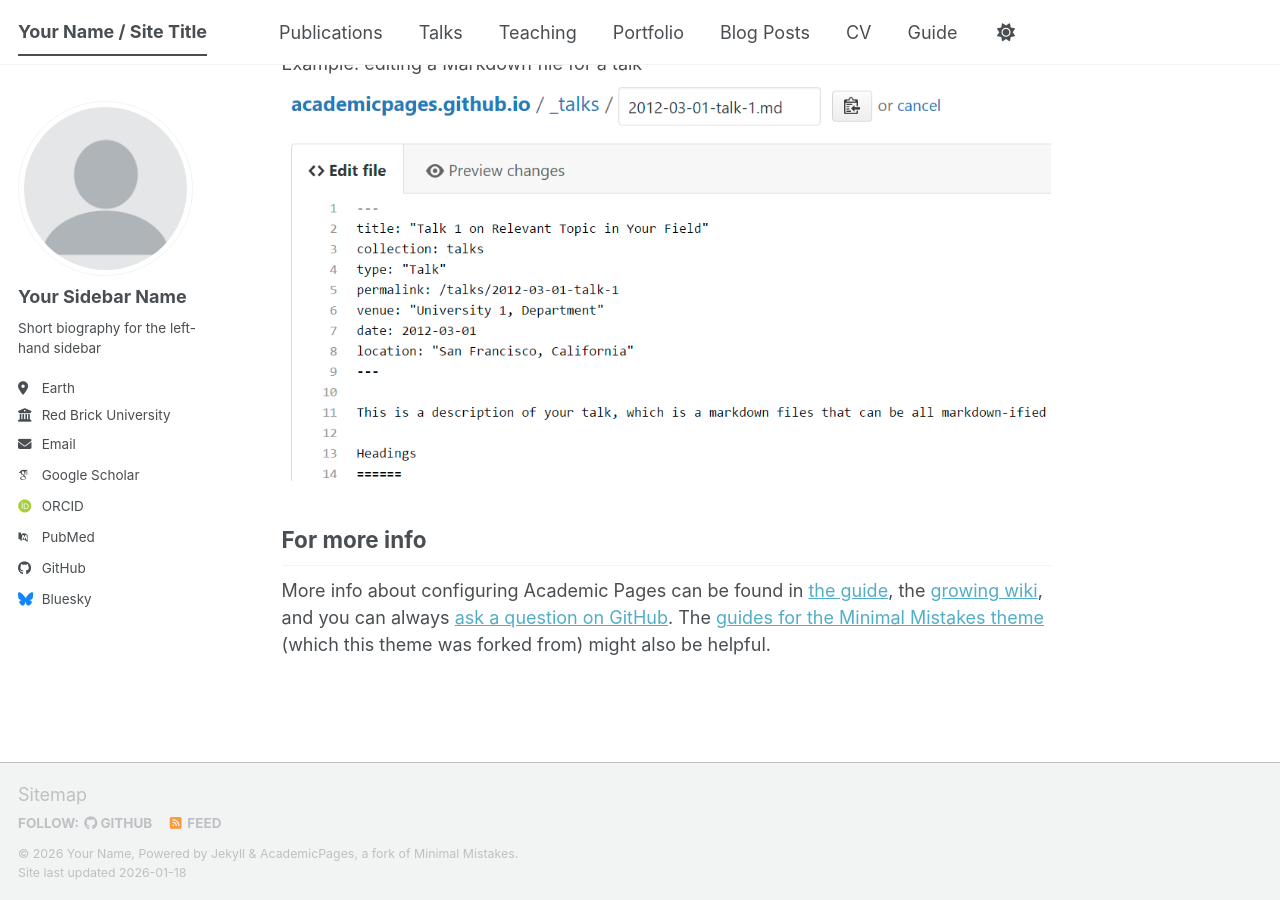
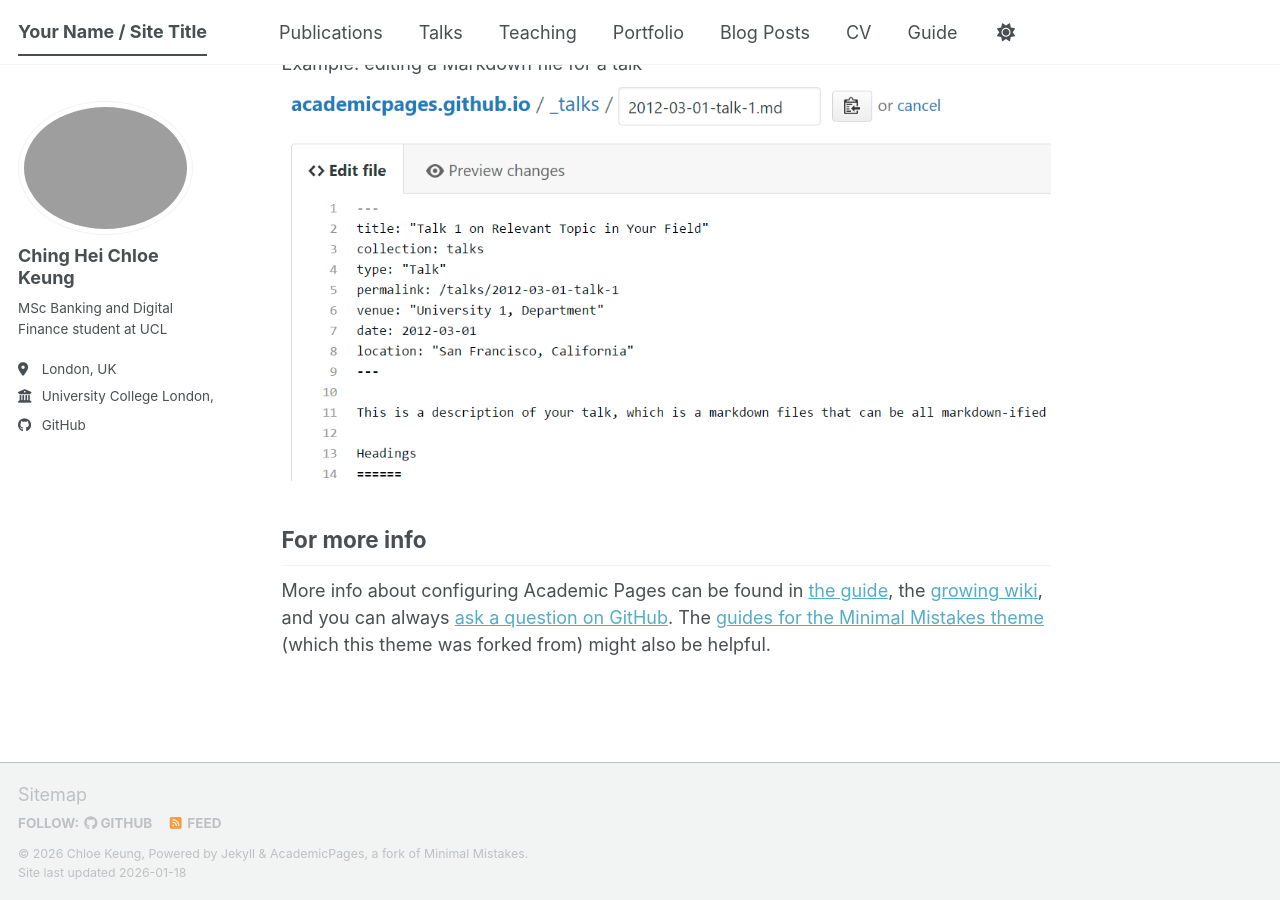
Before and after one commit to kch-chloe/kch-chloe.github.io, a Jekyll site: the page built from _pages/about.md, in a window 1280 px wide and 900 px high, scrolled down 2720 px. Built offline with Jekyll 4.4.1, drawn with Linux system fonts in a browser that asks for light colours; some web fonts are replaced; a script bundle is joined from its source files by our own code; library files that are not in the unit come from our copies.

Commit message:
Update _config.yml
Revise site description for clarity and detail
Updated the site description to provide a more detailed overview of Chloe Keung's profile website.

```diff
--- a/_config.yml
+++ b/_config.yml
@@ -7,41 +7,41 @@
 # server process.
 
 # Basic Site Settings
-locale                   : "en-US"
+locale                   : "en-GB"
 site_theme               : "default" # The available themes options are "default", "air", "sunrise", "mint", "dirt" and "contrast"
 title                    : "Your Name / Site Title"
 title_separator          : "-"
-name                     : &name "Your Name"
-description              : &description "Your Name's academic portfolio"   # Update this with a general description of your site, this is the default if not overridden by a page
+name                     : &name "Chloe Keung"
+description              : &description "Chloe Keung's profile website"   # Update this with a general description of your site, this is the default if not overridden by a page
 url                      : https://academicpages.github.io # The base hostname & protocol for your site e.g. "https://[your GitHub username].github.io",
                                                            # or if you already have some other page hosted on Github then use "https://[your GitHub username].github.io/[Your Repo Name]"
 baseurl                  : "" # the subpath of your site, e.g. "/blog"
-repository               : "academicpages/academicpages.github.io"
+repository               : "kch-chloe/kch-chloe.github.io"
 
 # Site Author - The following control what appear as part of the author content on the side bar.
 #               If a field is blank the icon and link will not appear, otherwise it will be shown.
 #               Additional customization can be done by editing /_includes/author-profile.html
 author:
   # Biographic information
-  avatar           : "profile.png"
-  name             : "Your Sidebar Name"
+  avatar           : #""
+  name             : "Ching Hei Chloe Keung"
   pronouns         : # example: "she/her"
-  bio              : "Short biography for the left-hand sidebar"
-  location         : "Earth"
-  employer         : "Red Brick University"
+  bio              : "MSc Banking and Digital Finance student at UCL"
+  location         : "London, UK"
+  employer         : "University College London, UCL"
   uri              : # URL
-  email            : "none@example.org"
+  email            : #
 
   # Academic websites
   academia         : # URL
   arxiv            : # URL - Update with the correct link to your profile
-  googlescholar    : "https://scholar.google.com/citations?user=PS_CX0AAAAAJ"
+  googlescholar    : #
   inspire-hep      : # URL
   impactstory      : # URL
-  orcid            : "https://orcid.org/yourorcidurl"
+  orcid            : #
   semantic         : # URL
   ssrn             : # URL
-  pubmed           : "https://www.ncbi.nlm.nih.gov/pubmed/?term=john+snow"
+  pubmed           : #
   researchgate     : # URL
   scopus           : # URL
   zotero           : # URL
@@ -57,7 +57,7 @@ author:
 
   # Social media
   artstation       : # Username
-  bluesky          : "bsky.app" # Replace this with you Bluesky username
+  bluesky          : #"bsky.app" # Replace this with you Bluesky username
   facebook         : # Username
   flickr           : # Username
   foursquare       : # Username
```
